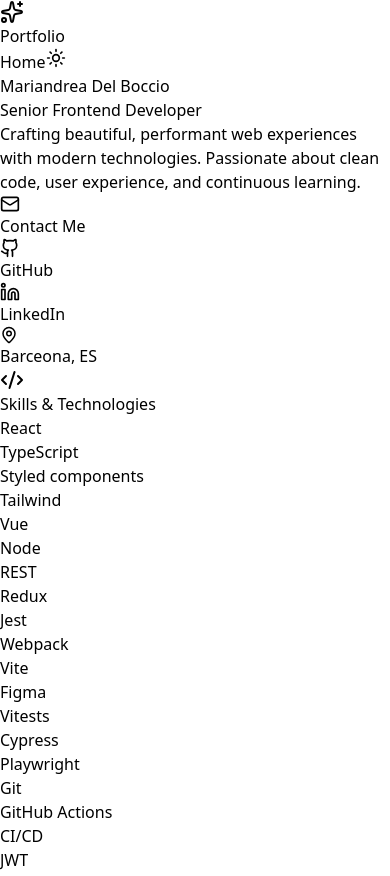
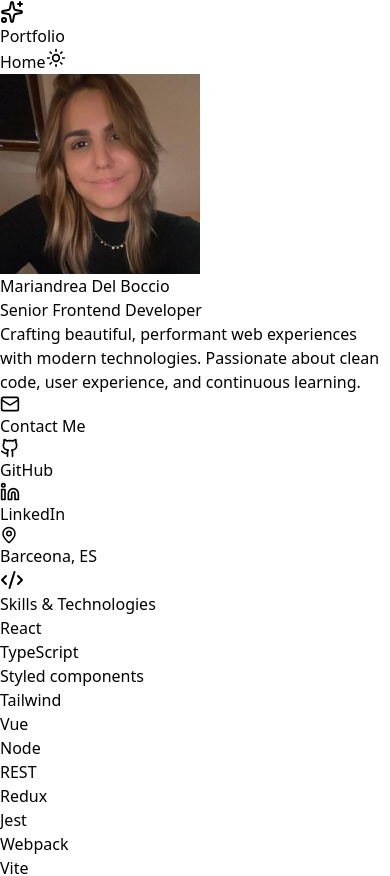
Before and after one commit to MariandreaDelBoccio/my-portfolio, a React (Vite) app: page / in a window 390 px wide. Shown: the top 876 px of the page. Built offline with nearby package versions, Linux system fonts and the light colour scheme.

Commit message:
improvement: enhance responsive design for mobile devices

```diff
--- a/index.html
+++ b/index.html
@@ -2,9 +2,9 @@
 <html lang="en">
   <head>
     <meta charset="UTF-8" />
-    <link rel="icon" type="image/svg+xml" href="/vite.svg" />
+    <link rel="icon" type="image/svg+xml" href="/icon.png" />
     <meta name="viewport" content="width=device-width, initial-scale=1.0" />
-    <title>my-portfolio</title>
+    <title>Mariandrea Del Boccio</title>
   </head>
   <body>
     <div id="root"></div>
--- a/src/components/Experience.tsx
+++ b/src/components/Experience.tsx
@@ -16,13 +16,10 @@
       </h2>
       <div className="max-w-4xl mx-auto">
         {experience.map((exp, index) => (
-          <div key={index} className="relative pl-8 pb-12 last:pb-0">
+          <div key={index} className="relative pl-0 md:pl-8 pb-12 last:pb-0">
             <div
-              className={`absolute left-0 top-0 w-4 h-4 rounded-full bg-gradient-to-br from-purple-500 to-pink-500 ${
-                index !== experience.length - 1
-                  ? "after:absolute after:top-4 after:left-1/2 after:-translate-x-1/2 after:w-0.5 after:h-full after:bg-gradient-to-b after:from-purple-500 after:to-transparent"
-                  : ""
-              }`}
+              className="invisible md:visible absolute left-0 top-0 w-4 h-4 rounded-full bg-gradient-to-br from-purple-500 to-pink-500
+                after:absolute after:top-4 after:left-1/2 after:-translate-x-1/2 after:w-0.5 after:h-full after:bg-gradient-to-b after:from-purple-500 after:to-transparent"
             />
             <div
               className={`${
--- a/src/components/Hero.tsx
+++ b/src/components/Hero.tsx
@@ -6,8 +6,12 @@
   return (
     <div className="text-center mb-20">
       <div className="mb-8 relative inline-block">
-        <div className="w-32 h-32 bg-gradient-to-br from-purple-500 to-pink-500 rounded-full mx-auto mb-6 animate-pulse" />
-        <div className="absolute inset-0 w-32 h-32 bg-gradient-to-br from-purple-500 to-pink-500 rounded-full mx-auto blur-xl opacity-50" />
+        <img
+          src="/profile.jpeg"
+          alt="Profile"
+          className="w-32 h-32 rounded-full mx-auto mb-6 object-cover border-4 border-purple-500 relative z-10"
+        />
+        <div className="absolute inset-0 w-32 h-32 bg-gradient-to-br from-purple-500 to-pink-500 rounded-full mx-auto blur-xl opacity-50 animate-pulse" />
       </div>
 
       <h1
@@ -27,7 +31,7 @@
         Passionate about clean code, user experience, and continuous learning.
       </p>
 
-      <div className="flex justify-center space-x-4 mb-8">
+      <div className="grid space-y-4 md:flex justify-center md:space-x-4 md:space-y-0 mb-8">
         <a
           href="mailto:maridelboccio@gmail.com"
           className="group flex items-center space-x-2 px-6 py-3 bg-gradient-to-r from-purple-500 to-pink-500 text-white rounded-full hover:scale-105 transition-transform"
--- a/src/components/Stats.tsx
+++ b/src/components/Stats.tsx
@@ -9,7 +9,7 @@
   ];
 
   return (
-    <div className="grid grid-cols-1 md:grid-cols-3 gap-6 max-w-4xl mx-auto">
+    <div className="grid grid-cols-1 md:grid-cols-2 gap-6 max-w-4xl mx-auto">
       {stats.map((stat, index) => (
         <div
           key={index}
```
Also changed, not shown: public/icon.png (added), public/profile.jpeg (added).
